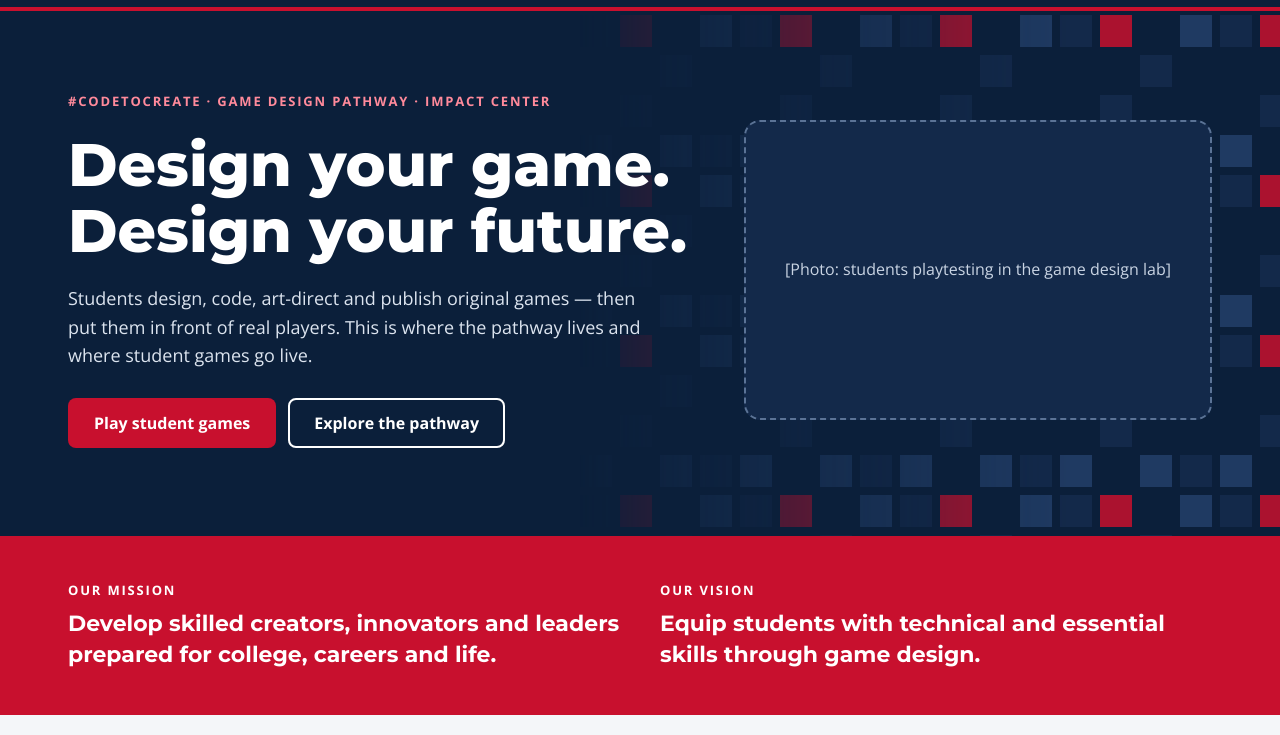
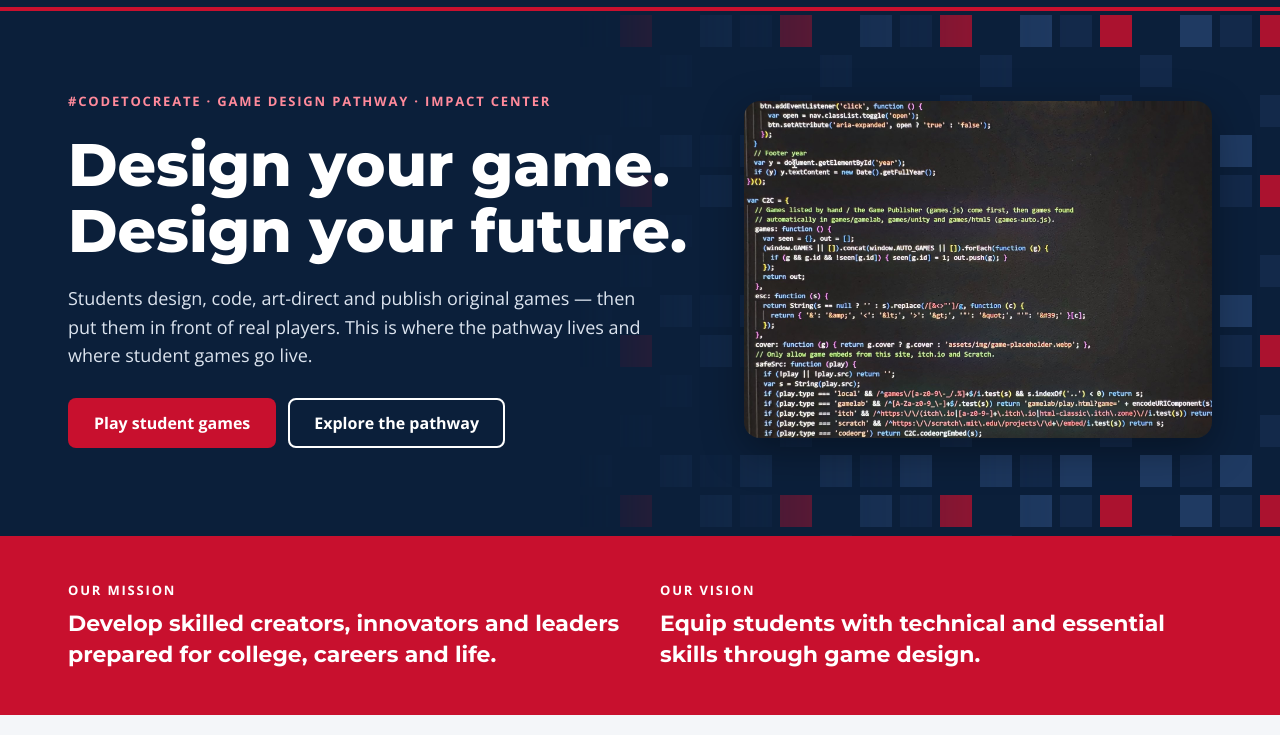
Before and after one commit to executivetick/impactgamedesign, a plain HTML site: page index.html in a window 1280 px wide. Shown: the part 65-800 px from the top of the page. Drawn offline with nearby package versions, Linux system fonts and the light colour scheme.

Commit message:
Update index.html

```diff
--- a/index.html
+++ b/index.html
@@ -48,7 +48,7 @@
         </div>
         <!-- PHOTO: put a photo at assets/img/hero.jpg, then replace this div with:
              <img src="assets/img/hero.jpg" alt="Students playtesting in the game design lab" style="border-radius:16px;width:100%"> -->
-        <div class="ph">[Photo: students playtesting in the game design lab]</div>
+        <img src="assets/img/index-pic.jpg" alt="Student game code on a monitor in the IMPACT game design lab" style="border-radius:16px;width:100%;height:auto;box-shadow:0 12px 40px rgba(0,0,0,.35)">
       </div>
     </section>
 
```
